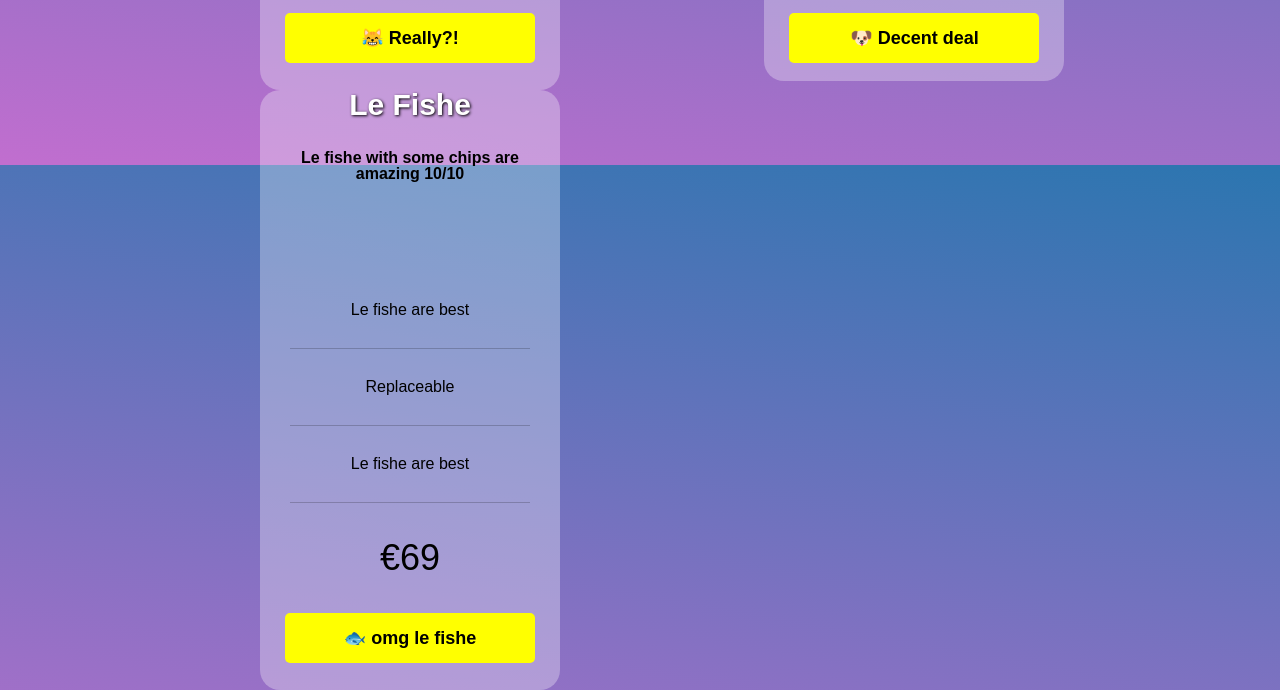
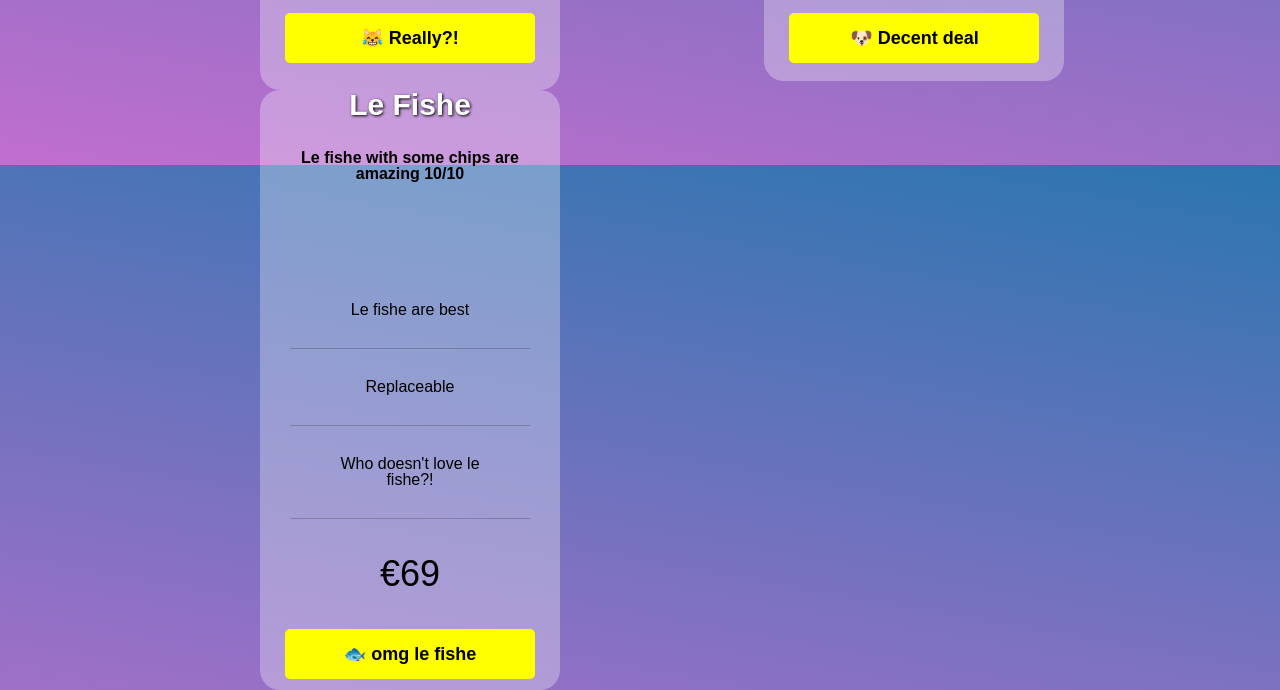
Before and after one commit to ItzBlinkzy/boring-html-page, a plain HTML site: page src/index.html in a window 1280 px wide. Shown: the part 679-1369 px from the top of the page. Drawn offline with Linux system fonts and the light colour scheme.

Commit message:
Removed a duplicate

```diff
--- a/src/index.html
+++ b/src/index.html
@@ -42,7 +42,7 @@
         <ul>
           <li>Le fishe are best</li>
           <li>Replaceable</li>
-          <li>Le fishe are best</li>
+          <li>Who doesn't love le fishe?!</li>
         </ul>
         <div class="price">&euro;69</div>
         <div class="purchase-button">🐟 omg le fishe</div>
```
